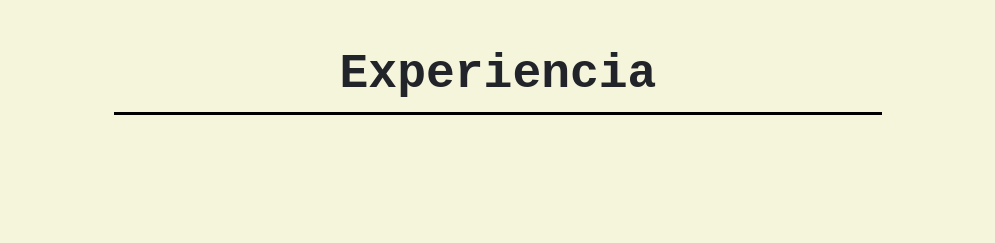
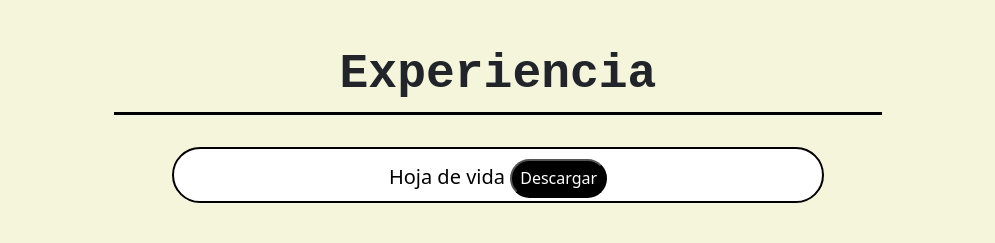
Before and after one commit to R4spu/R4spu.github.io, a plain HTML site: page index.html in a window 1280 px wide. Shown: the part 2907-3150 px from the top of the page, without its empty margins (142-1137 px from the left). Before the commit the page ends 3086 px from the top, so only its background shows below. Drawn offline with nearby package versions, Linux system fonts and the light colour scheme.

Commit message:
Actualizacion portafolio boton de descarga de cv

```diff
--- a/index.html
+++ b/index.html
@@ -267,7 +267,16 @@
           <div class="contenedorTitulo">
             <h2 class="tituloConoceme">Experiencia</h2>
           </div>
-          <section class="contenedorExperiencia"></section>
+          <section class="contenedorExperiencia">
+            <h5 class="tituloProyectoCarrusel mx-auto">
+              Hoja de vida
+              <span
+                ><button class="botonVerProyecto" src="./assets/Hoja de vida para portafolio.pdf" download="Hoja de vida Rafael Arteaga">
+                  Descargar
+                </button></span
+              >
+            </h5>
+          </section>
 
         </div>
         <div class="columnaDerecha">
--- a/style.css
+++ b/style.css
@@ -165,6 +165,8 @@ a > p:hover{
     height: 7vh;
     border-radius: 30px;
     padding-top: 1.3vh;
+    text-align: center;
+    border: black solid 2px;
 }
 
 .botonVerProyecto{
@@ -182,6 +184,10 @@ a > p:hover{
 .contenedorProyectos{
     margin-bottom: 3rem;
 }
+
+.contenedorExperiencia{
+    width: 100%;
+}
 /* .imgcarousel{
     width: 1000px;
     height: 600px;
```
Also changed, not shown: 1 other file.
